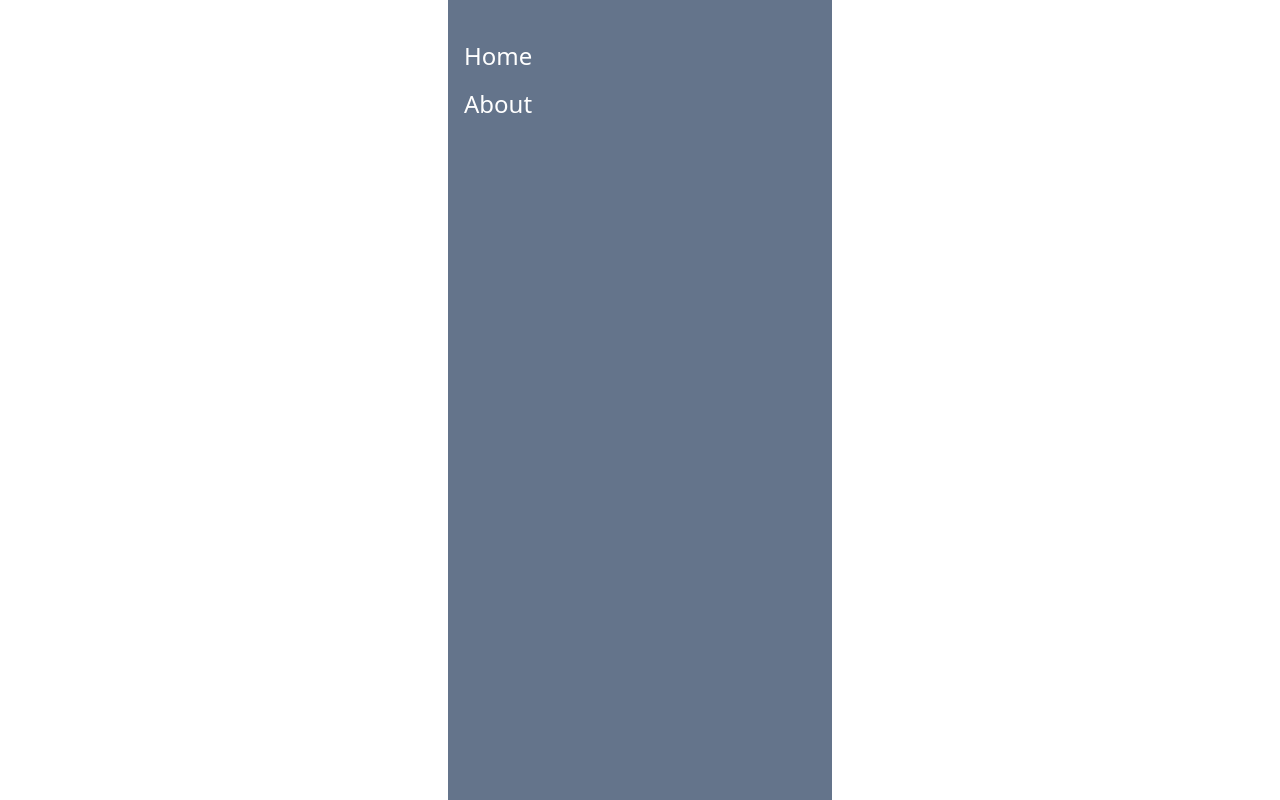
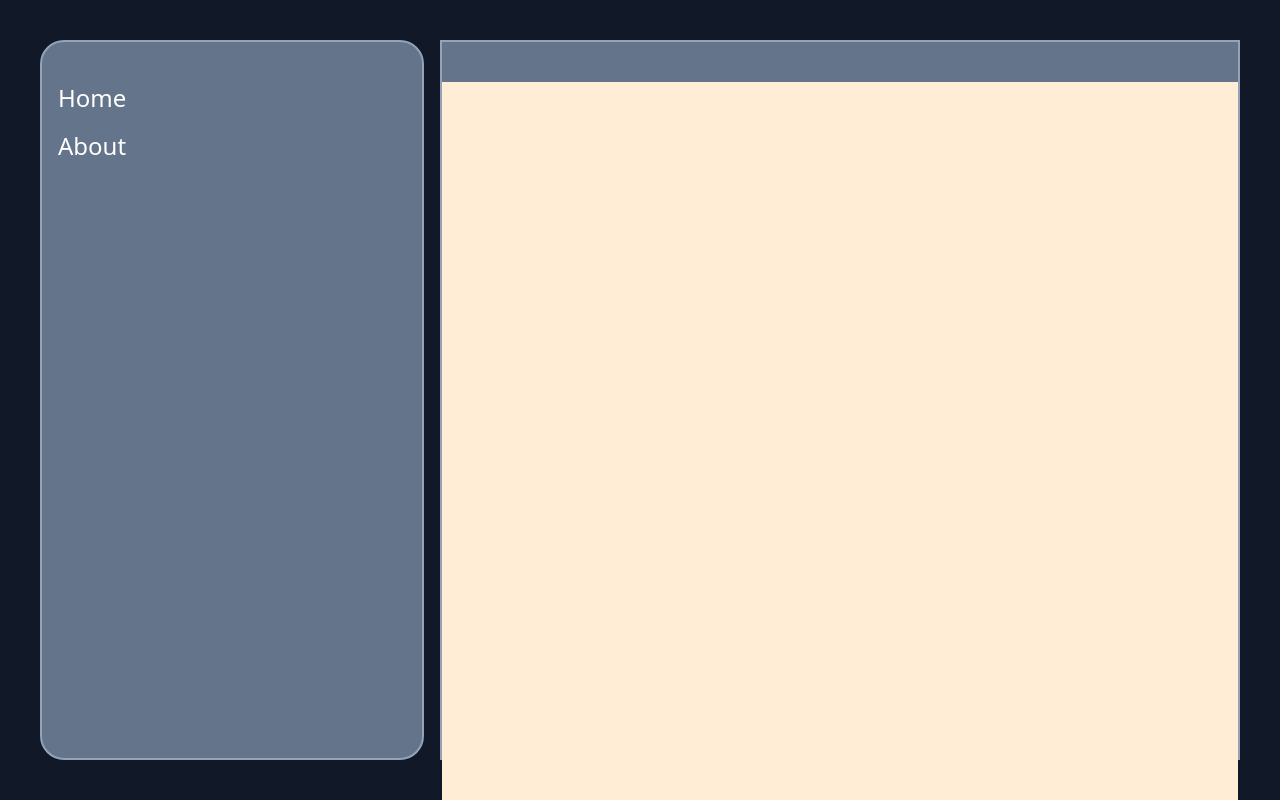
Before and after one commit to gab1991/nuxt-starter, a Nuxt app: page /about in a window 1280 px wide. Built offline with nearby package versions, Linux system fonts and the light colour scheme.

Commit message:
Refactor NavBar component and update default layout

```diff
--- /dev/null
+++ b/components/NavBar.vue
@@ -0,0 +1,15 @@
+<template>
+  <nav
+    class="flex h-full w-96 flex-col gap-2 rounded-3xl border-2 border-slate-400 bg-slate-500 py-10 transition-all duration-500 hover:border-slate-100"
+  >
+    <NuxtLink
+      class="align-center flex h-10 w-full px-4 text-2xl transition-all duration-500 hover:translate-x-4"
+      to="/"
+    >
+      Home
+    </NuxtLink>
+    <NuxtLink class="align-center flex h-10 w-full px-4 text-2xl" to="/about">
+      About
+    </NuxtLink>
+  </nav>
+</template>
--- a/layouts/default.vue
+++ b/layouts/default.vue
@@ -1,20 +1,9 @@
 <template>
-  <div class="flex h-screen flex-row justify-center">
-    <nav class="flex h-full w-96 flex-col gap-2 bg-slate-500 py-10">
-      <NuxtLink
-        class="flex h-10 w-full px-4 text-2xl transition-all duration-500 hover:translate-x-4 align-center "
-        to="/"
-      >
-        Home
-      </NuxtLink>
-      <NuxtLink
-        class="align-center flex h-10 w-full px-4 text-2xl"
-        to="/about"
-      >
-        About
-      </NuxtLink>
-    </nav>
-    <main>
+  <div
+    class="flex h-screen flex-row content-center justify-center gap-4 overflow-clip bg-gray-900 py-10"
+  >
+    <NavBar />
+    <main class="w-[800px] border-2 border-slate-400 bg-slate-500 py-10">
       <slot />
     </main>
   </div>
--- a/pages/about.vue
+++ b/pages/about.vue
@@ -1,10 +1,10 @@
 <script setup lang="ts">
-import { ref, computed } from '#imports';
+// import { ref, computed } from '#imports';
 
-const count = ref(1);
-const double = computed(() => count.value * 2);
+// const count = ref(1);
+// const double = computed(() => count.value * 2);
 </script>
 
 <template>
-	<div class="bg-orange-100 w-full h-screen"/>
+  <div class="h-screen w-full bg-orange-100" />
 </template>
```
